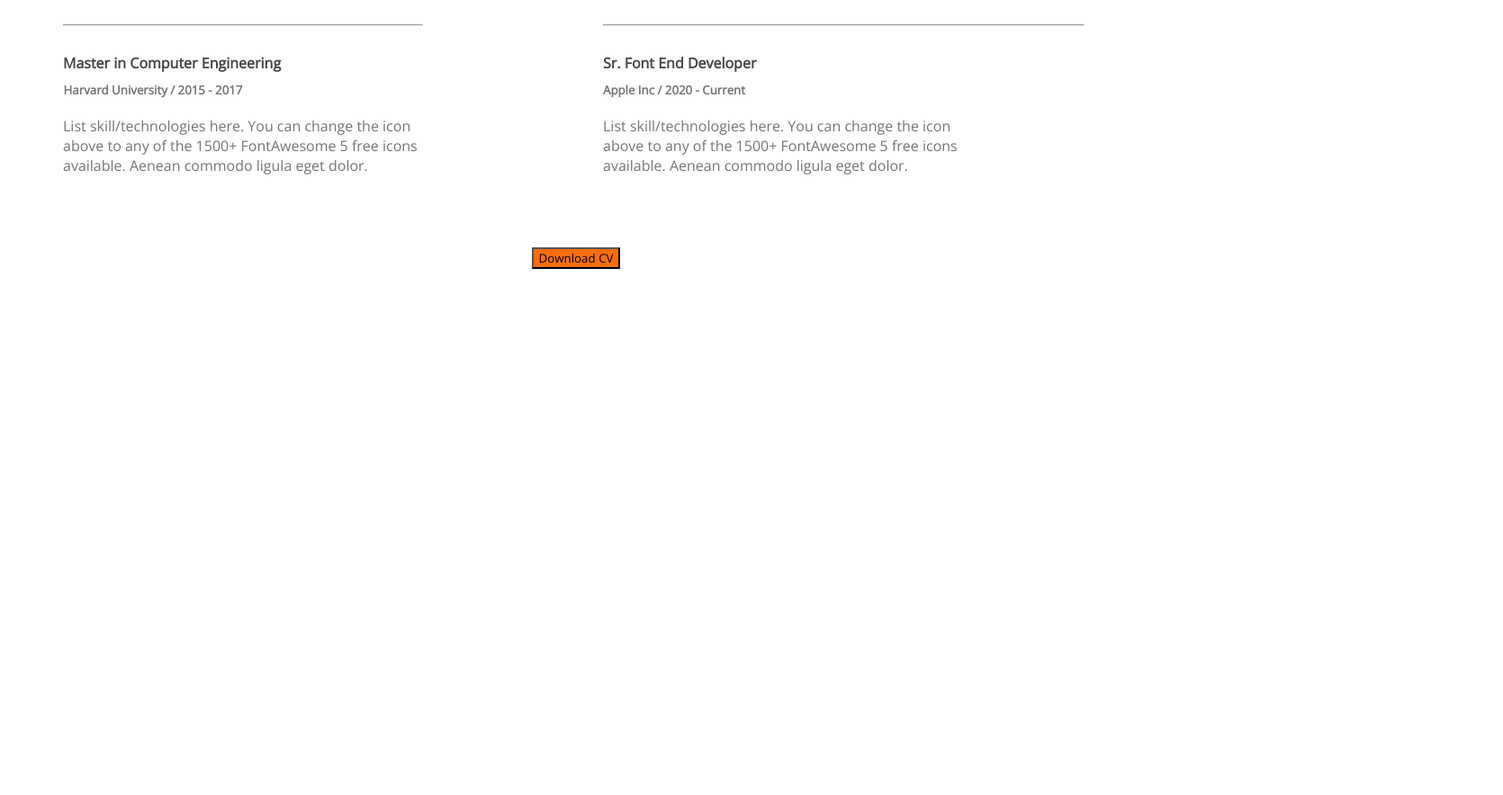
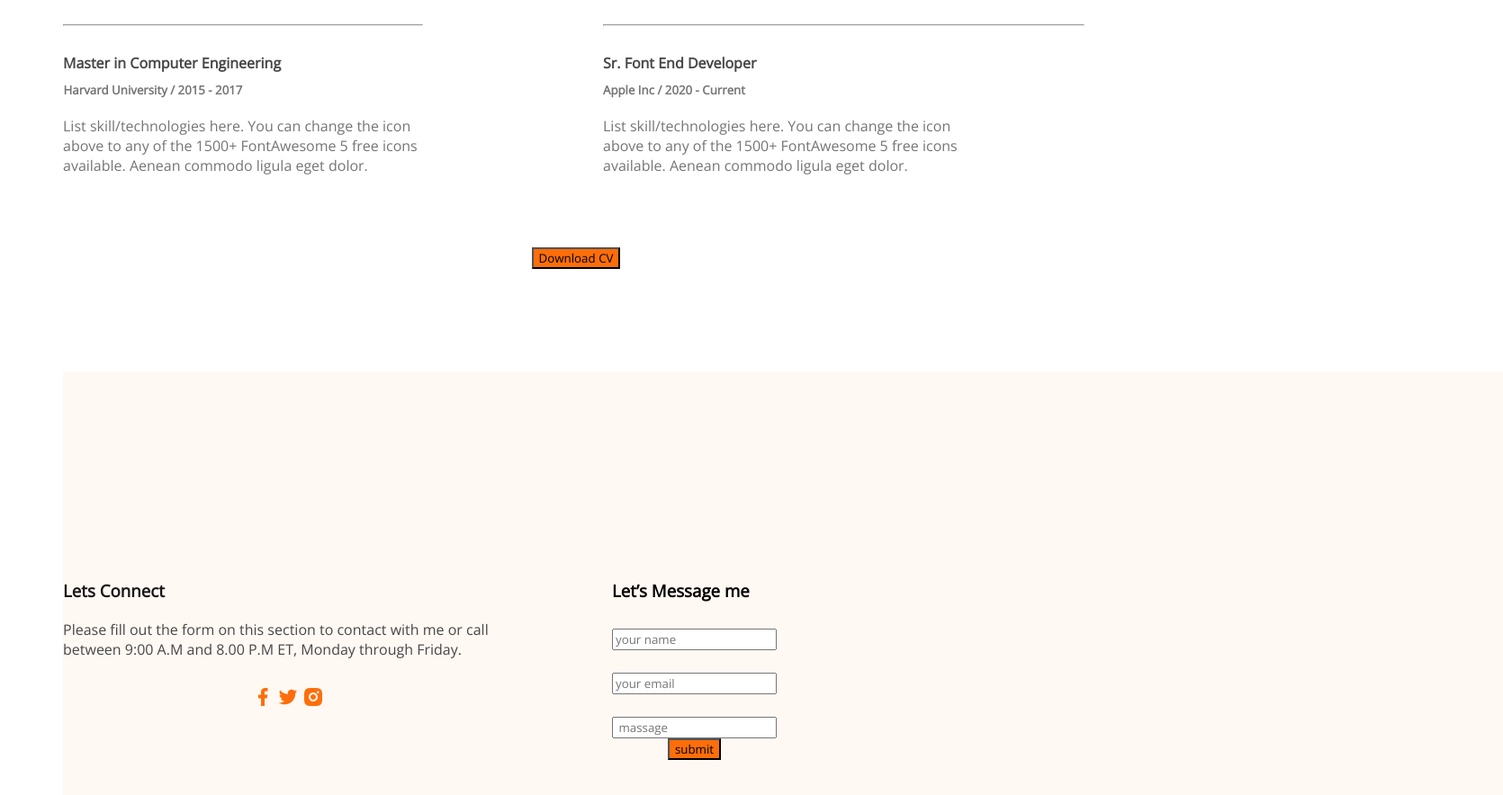
Before and after one commit to shahriarislam71/developer-portfolio, a plain HTML site: page index.html in a window 1280 px wide. Shown: the part 2900-3784 px from the top of the page at 90% size, 1670 px wide, since content can reach past the window. Before the commit the page ends 3199 px from the top, so only its background shows below. Drawn offline with nearby package versions, Linux system fonts and the light colour scheme.

Commit message:
third item1

```diff
--- a/index.html
+++ b/index.html
@@ -137,6 +137,26 @@
                 <button class="download">Download CV</button>
             </div>
         </section>
+        <section class="connect">
+            <div>
+                <h3 class="lets">Lets Connect</h3>
+                <p class="this-section">Please fill out the form on this section to contact with me or call between 9:00 A.M and 8.00 P.M ET, Monday through Friday.</p>
+                <a class="a-hef" href=""><img src="images/icons/facebook.png" alt=""></a>
+                <a class="a-hef" href=""><img src="images/icons/twitter.png" alt=""></a>
+                <a class="a-hef" href=""><img src="images/icons/insta.png" alt=""></a>
+
+            </div>
+            <div>
+                <h3 class="massage">Let’s Message me</h3>
+                <form class="form" action="">
+                    <input class="text2" type="text" id="" placeholder="your name"><br>
+                    <input class="email" type="email" id="" placeholder="your email"><br>
+                    <input class="id" type="text" id="" placeholder=" massage"><br>
+                    <input class="download" type="submit" value="submit">
+                </form>
+            </div>
+
+        </section>
     </main>
     <footer></footer>
 
--- a/styles/portfolio.css
+++ b/styles/portfolio.css
@@ -19,6 +19,7 @@ nav ul {
     background-image: url(../images/header_bg.png), url(../images/developer.png);
     background-repeat: no-repeat;
     background-position: bottom right, left;
+
 }
 
 .orange {
@@ -181,7 +182,8 @@ main {
     margin-bottom: 30px;
     color: #474747
 }
-.experience{
+
+.experience {
     text-align: left;
     margin-top: 115px;
     margin-bottom: 30px;
@@ -196,7 +198,8 @@ main {
     margin-top: 30px;
     text-align: left;
 }
-.font{
+
+.font {
     margin-right: 365px;
     color: #474747;
     margin-bottom: 10px;
@@ -209,7 +212,8 @@ main {
     color: #757575;
     margin-bottom: 20px;
 }
-.apple{
+
+.apple {
     text-align: left;
     color: #757575;
     margin-bottom: 20px;
@@ -225,17 +229,75 @@ main {
     text-align: left;
 
 }
-.technologies{
+
+.technologies {
     color: #757575;
     width: 400px;
     margin-bottom: 30px;
     text-align: left;
 
 }
-.btn-download{
+
+.btn-download {
     margin-top: 50px;
     text-align: center;
 }
-.download{
+
+.download {
     background: #FD6E0A;
 }
+
+.connect {
+    display: flex;
+    margin-top: 115px;
+    background: #FFF8F3;
+    width: 1600px;
+    height: 780px;
+    margin-left: 0px;
+    top: 3382px;
+    padding-top: 230px;
+    gap: 110px;
+}
+
+.lets {
+    text-align: left;
+    color: #181818;
+    margin-bottom: 20px;
+}
+
+.this-section {
+    text-align: left;
+    color: #474747;
+    font-weight: 400;
+    font-size: 16px;
+    margin-bottom: 30px;
+    width: 500px;
+
+}
+
+.massage {
+    text-align: left;
+    margin-bottom: 30px;
+
+}
+
+.form {
+    display: block;
+}
+
+.text2 {
+    text-align: left;
+    margin-bottom: 25px;
+
+}
+
+.email {
+
+    margin-bottom: 25px;
+
+}
+
+.id {
+    text-align: left;
+
+}
```
